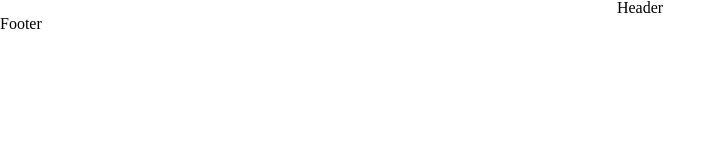
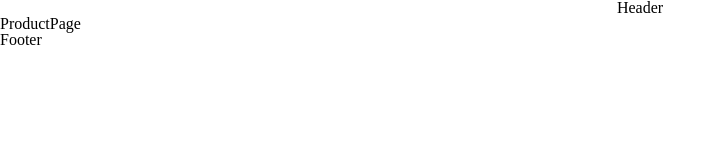
Before and after one commit to dragonrain5761/OHOU-cloneCoding-FE, a React (Create React App) app: page /product in a window 1280 px wide. Before the commit this address had no page. Shown: the top 160 px of the page, without its empty margins (0-726 px from the left). Built offline with nearby package versions, Linux system fonts and the light colour scheme.

Commit message:
feat: Add product page

```diff
--- /dev/null
+++ b/src/components/product/Product.js
@@ -0,0 +1,5 @@
+const Product = () => {
+  return <div>Product</div>
+};
+
+export default Product;
--- /dev/null
+++ b/src/pages/pages/ProductPage.js
@@ -0,0 +1,5 @@
+const ProductPage = () => {
+  return <div>ProductPage</div>
+};
+
+export default ProductPage;
--- a/src/shared/Router.js
+++ b/src/shared/Router.js
@@ -2,6 +2,7 @@ import { BrowserRouter, Route, Routes } from "react-router-dom";
 import MainPage from "../pages/pages/MainPage";
 import SearchPage from "../pages/pages/SearchPage";
 import ArticlePage from "../pages/pages/ArticlePage";
+import ProductPage from "../pages/pages/ProductPage";
 import HelpPage from "../pages/pages/HelpPage";
 import WritePage from "../pages/pages/WritePage";
 import LoginPage from "../pages/auth/LoginPage";
@@ -15,6 +16,7 @@ const Router = () => {
         <Route path="/" element={<MainPage />} />
         <Route path="/search" element={<SearchPage />} />
         <Route path="/article" element={<ArticlePage />} />
+        <Route path="/product" element={<ProductPage />} />
         <Route path="/help" element={<HelpPage />} />
         <Route path="/write" element={<WritePage />} />
         <Route path="/login" element={<LoginPage />} />
```
Also changed, not shown: src/api/products.js (added).
